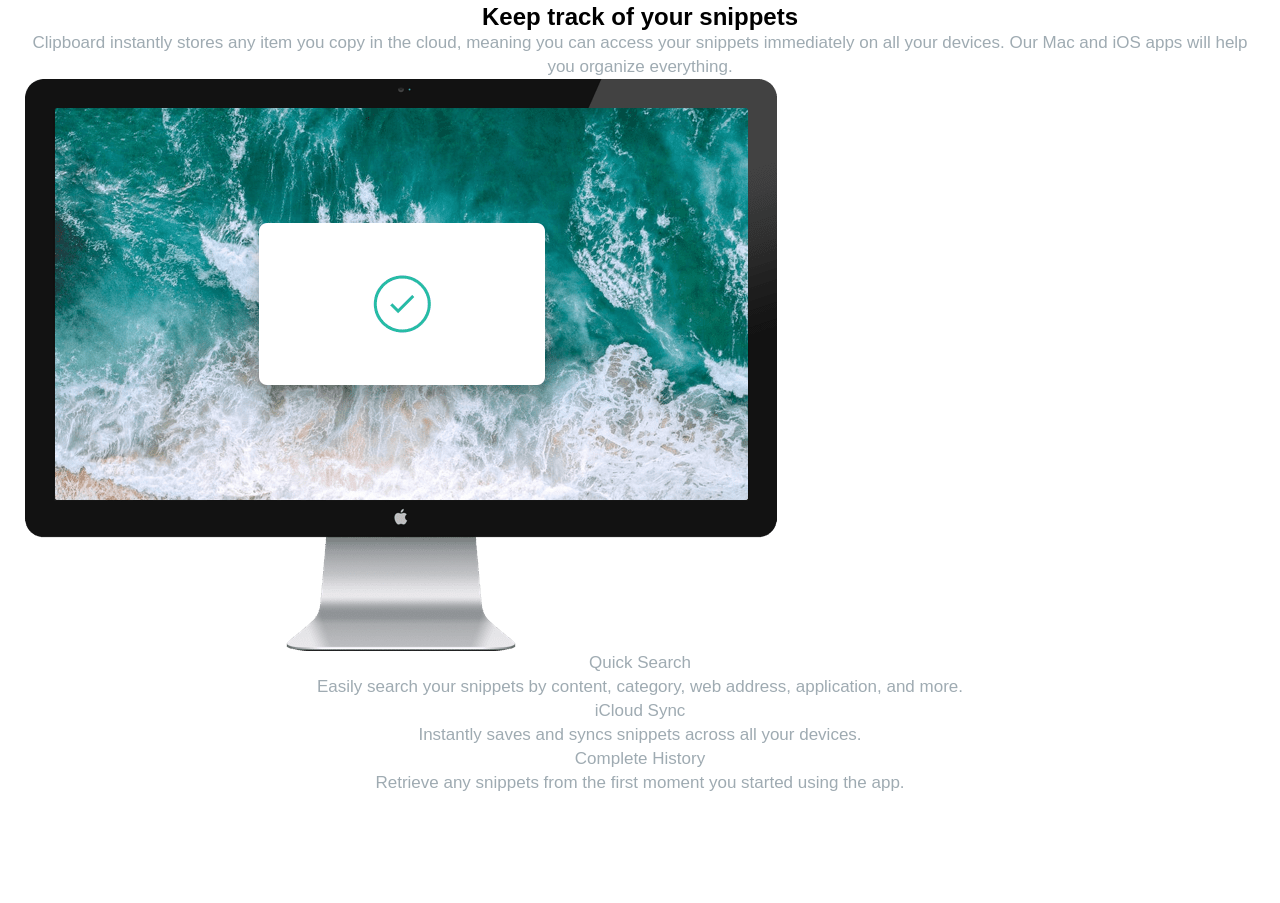
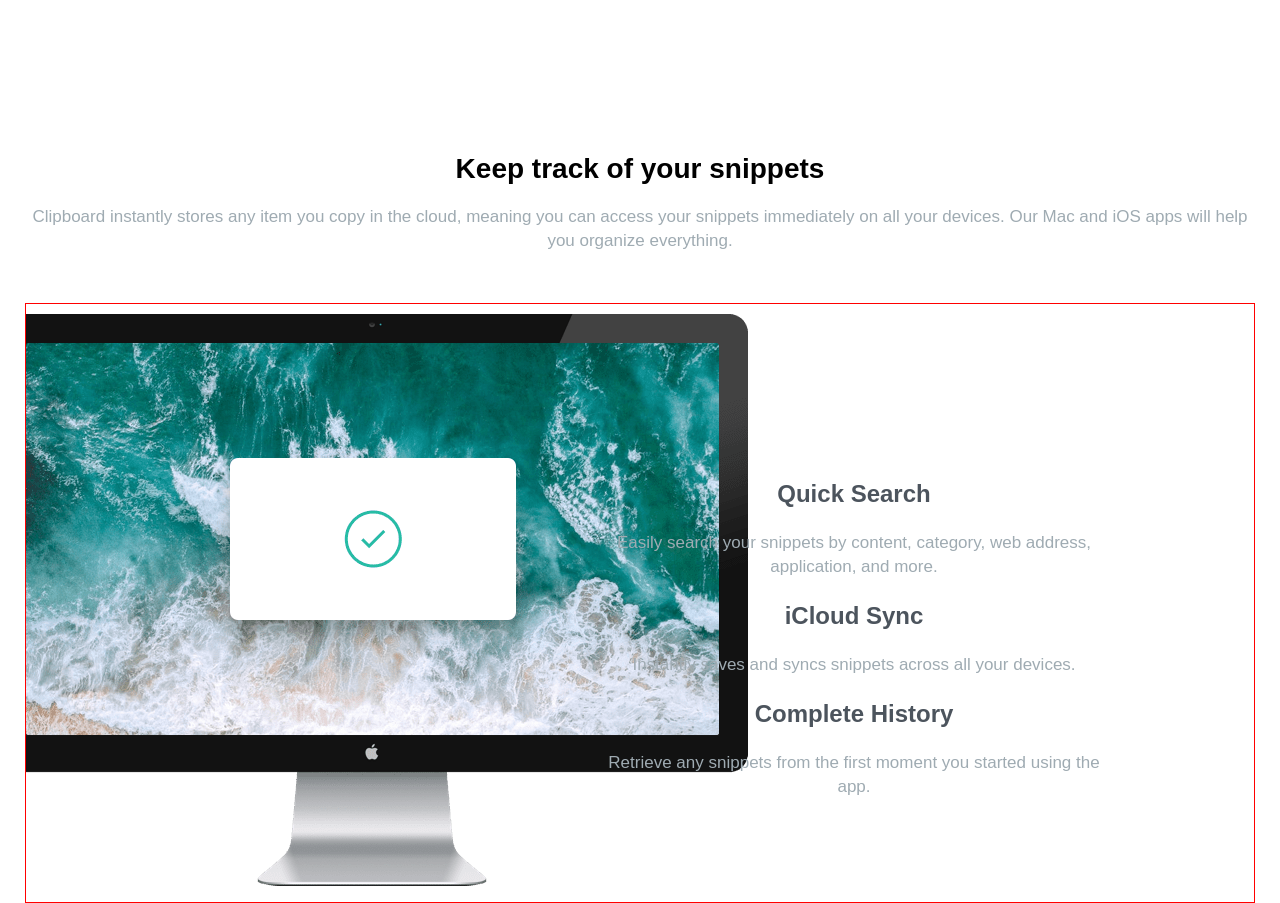
Before and after one commit to Belgacem-Dahmen/clipboard-landing-page-master, a plain HTML site: page index.html in a window 1280 px wide. Shown: the part 680-1583 px from the top of the page. Before the commit the page ends 1500 px from the top, so only its background shows below. Drawn offline with Linux system fonts and the light colour scheme; a web font is replaced by a local one.

Commit message:
updates styles for main section part

```diff
--- a/index.html
+++ b/index.html
@@ -38,9 +38,9 @@
     </div>
   </header>
   <div class="clipboard">
-<section class="clipboard__intro">
-      <h2 class="clipboard__intro__title">Keep track of your snippets</h2>
-      <p class="clipboard__intro__text">
+    <section class="clipboard__intro">
+      <h2 class="clipboard__intro-title">Keep track of your snippets</h2>
+      <p class="clipboard__intro-text">
         Clipboard instantly stores any item you copy in the cloud,
         meaning you can access your snippets immediately on all your
         devices. Our Mac and iOS apps will help you organize everything.
@@ -76,6 +76,17 @@
 
       </div>
     </section>
+    <section class="clipboard__services">
+      <h2 class="clipboard__services-title">Access Clipboard anywhere</h2>
+      <p class="clipboard__services-text">
+         Whether you’re on the go, or at your computer, you can access all your Clipboard
+        snippets in a few simple clicks.
+      </p>
+
+      <img class="clipboard__services-img" src="/images/image-devices.png" alt="">
+
+
+    </section>
 
 
   </div>
@@ -97,10 +108,8 @@
   <!--
 
 
-  Access Clipboard anywhere
 
-  Whether you’re on the go, or at your computer, you can access all your Clipboard
-  snippets in a few simple clicks.
+
 
   Supercharge your workflow
 
--- a/style.css
+++ b/style.css
@@ -58,6 +58,8 @@ select {
 
 body {
     font-family: var(--font-family-bai-jamjuree);
+    max-width: 1440px;
+    margin: 0 auto;
 }
 
 .header {
@@ -69,6 +71,7 @@ body {
     align-items: center;
     justify-content: center;
     text-align: center;
+    margin-bottom: 150px;
 }
 
 .header__logo {
@@ -79,7 +82,7 @@ body {
     font-size: 2rem;
     margin-top: 75px;
     font-weight: var(--font-weight-semibold);
-    padding: 0 20px;
+    padding: 0 15px;
 }
 
 .header__text {
@@ -102,25 +105,64 @@ body {
 .primary-btn {
     border: none;
     border-radius: 30px;
-    padding:20px 30px;
-    background:var(--color-light-blue);
+    padding: 20px 30px;
+    background: var(--color-light-blue);
     box-shadow: 0px -1px 1px 1px var(--color-grayish-blue) inset;
-    color: white ;
+    color: white;
     font-size: 1.125rem;
 }
+
 .green {
     background-color: var(--color-strong-cyan);
 }
 
-p{
+p {
     font-size: 17px;
     color: var(--color-grayish-blue);
     line-height: 1.5rem;
 }
-.clipboard{
+
+.clipboard {
     padding: 25px;
     text-align: center;
 
+}
+
+.clipboard__intro-title {
+    font-size: 1.75rem;
+    margin-bottom: 20px;
+}
+
+.clipboard__intro-text {
+    margin-bottom: 50px;
+}
+
+.clipboard__intro__options{
+    margin-top: 50px;
+
+}
+
+.clipboard__intro__option {
+    margin-top: 25px;
+    display: flex;
+    flex-direction: column;
+    gap: 25px;
+}
+
+.clipboard__intro__option-title{
+    color: var(--color-dark-grayish-blue);
+    font-weight: var(--font-weight-semibold);
+    font-size: 1.5rem;
+}
+
+.clipboard__services{
+    margin-top: 200px;
+}
+.clipboard__services-text{
+    margin-top: 25px;
+}
+.clipboard__services-img{
+    margin-top: 50px;
 }
 @media screen and (min-width:375px) {
 
@@ -129,13 +171,40 @@ p{
         background-image: url(/images/bg-header-desktop.png);
 
     }
-    .header__infos{
+
+    .header__infos {
         max-width: 40%;
-        background: red;
+
     }
-    .header__buttons{
+
+    .header__buttons {
         flex-direction: row;
         justify-content: center;
         align-items: center;
     }
+    .clipboard__intro__main{
+        display: flex;
+        position: relative;
+        align-items: center;
+        justify-content: flex-end;
+        padding: 0px 150px;
+        border: 1px solid red;
+        overflow: hidden;
+        min-height: 600px;
+    }
+    .clipboard__intro__main img {
+        flex:1;
+        position: absolute;
+        top: 10px;
+        left: -30px;
+        z-index: -1;
+
+    }
+
+    .clipboard__intro__options{
+        width: 500px;
+        display: flex;
+        flex-direction: column;
+
+    }
 }
```
